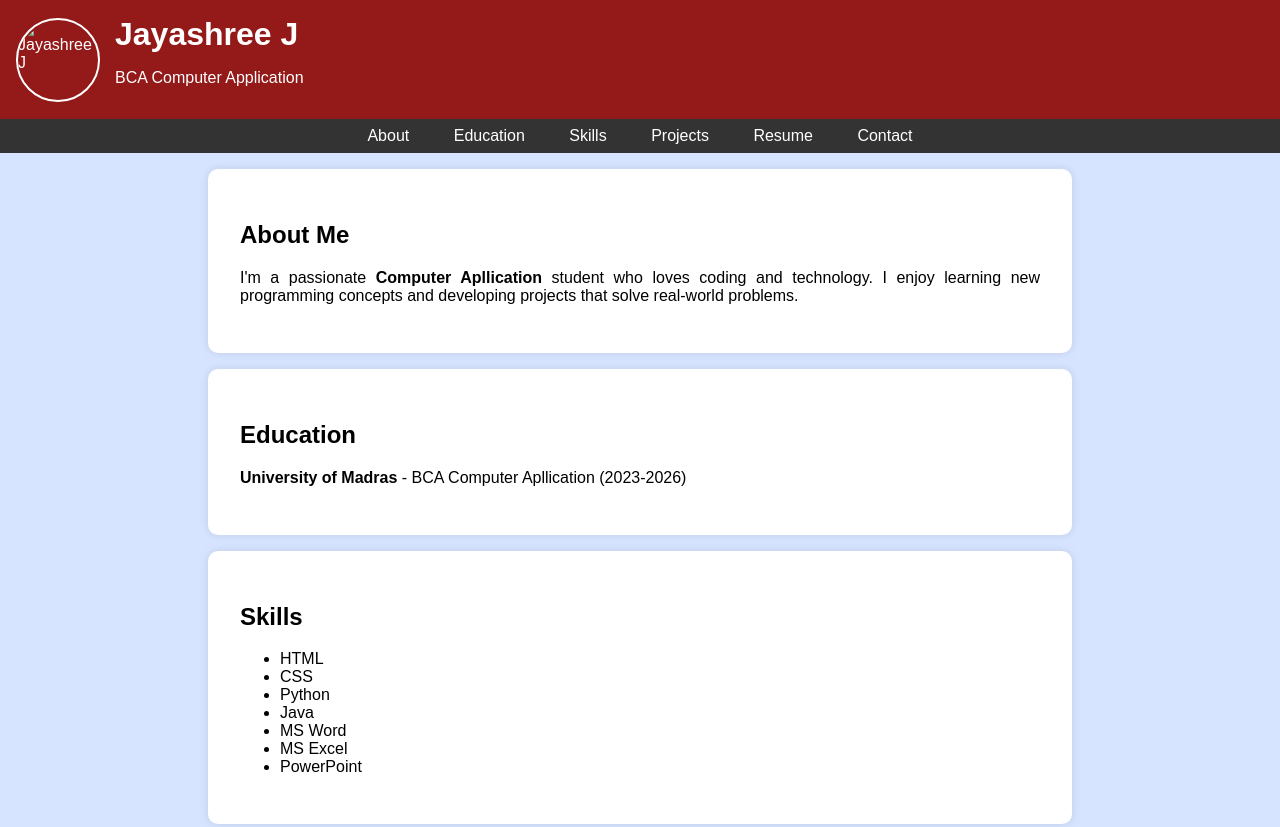
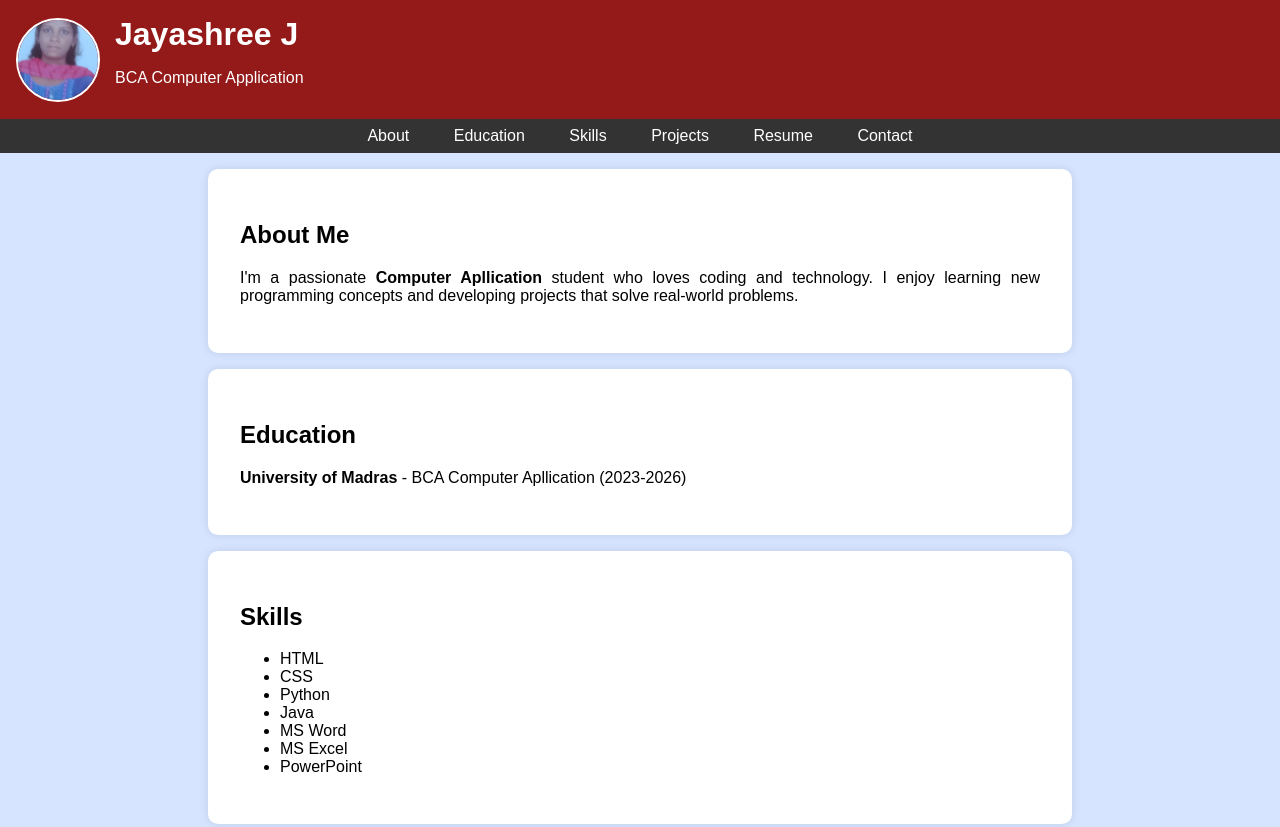
Before and after one commit to jaya19shree/digital-portfolio, a plain HTML site: page index.html in a window 1280 px wide. Shown: the top 827 px of the page. Drawn offline with Linux system fonts and the light colour scheme.

Commit message:
index.html

```diff
--- a/index.html
+++ b/index.html
@@ -96,7 +96,7 @@
 
     <header>
         <!-- Profile picture inside header, left-aligned near name -->
-        <img src="/storage/emulated/0/Jaya.html/copy/IMG_20250321_112306.jpg" alt="Jayashree J" class="profile-picture">
+        <img src="photo.jpeg" alt="Jayashree J" class="profile-picture">
         <div class="header-content">
             <h1>Jayashree J</h1>
             <p>BCA Computer Application</p>
```
